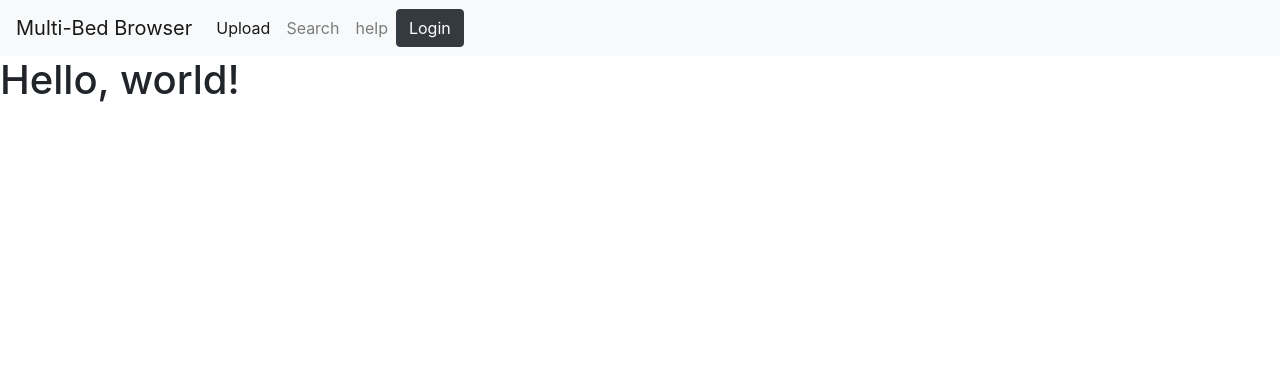
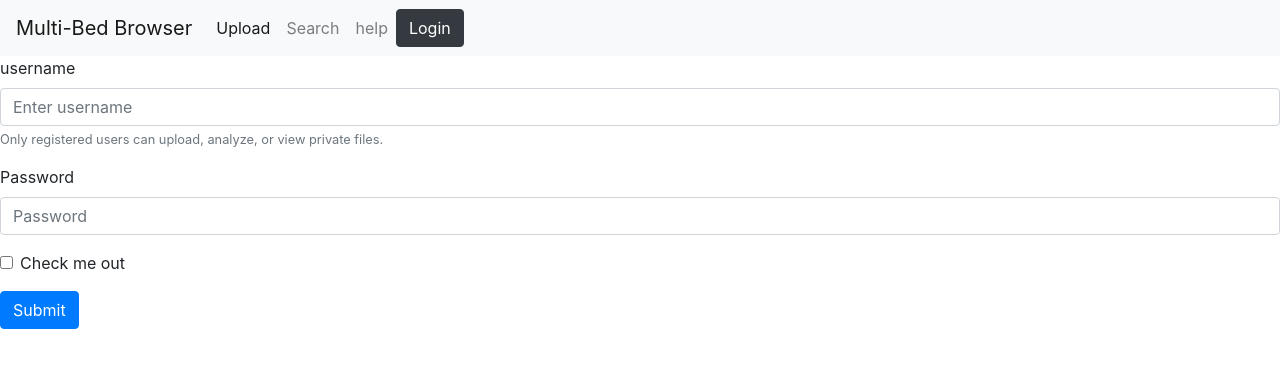
Before and after one commit to amcdonald0/multibedbrowser, a plain HTML site: page login.html in a window 1280 px wide. Drawn offline with nearby package versions, Linux system fonts and the light colour scheme.

Commit message:
starting login code

```diff
--- a/login.html
+++ b/login.html
@@ -34,7 +34,23 @@
     <title>Hello, world!</title>
   </head>
   <body>
-    <h1>Hello, world!</h1>
+    <form>
+      <div class="form-group">
+        <label for="inputusername"> username</label>
+        <input type="text" class="form-control" id="inputusername" placeholder="Enter username">
+        <small id="usernameHelp" class="form-text text-muted">Only registered users can upload, analyze, or view private files.</small>
+      </div>
+      <div class="form-group">
+        <label for="exampleInputPassword1">Password</label>
+        <input type="password" class="form-control" id="exampleInputPassword1" placeholder="Password">
+      </div>
+      <div class="form-group form-check">
+        <input type="checkbox" class="form-check-input" id="exampleCheck1">
+        <label class="form-check-label" for="exampleCheck1">Check me out</label>
+      </div>
+      <button type="submit" class="btn btn-primary">Submit</button>
+    </form>
+<!-- create form to collect username, email, password, role (user or admin) -->
 
     <!-- Optional JavaScript -->
     <!-- jQuery first, then Popper.js, then Bootstrap JS -->
```
